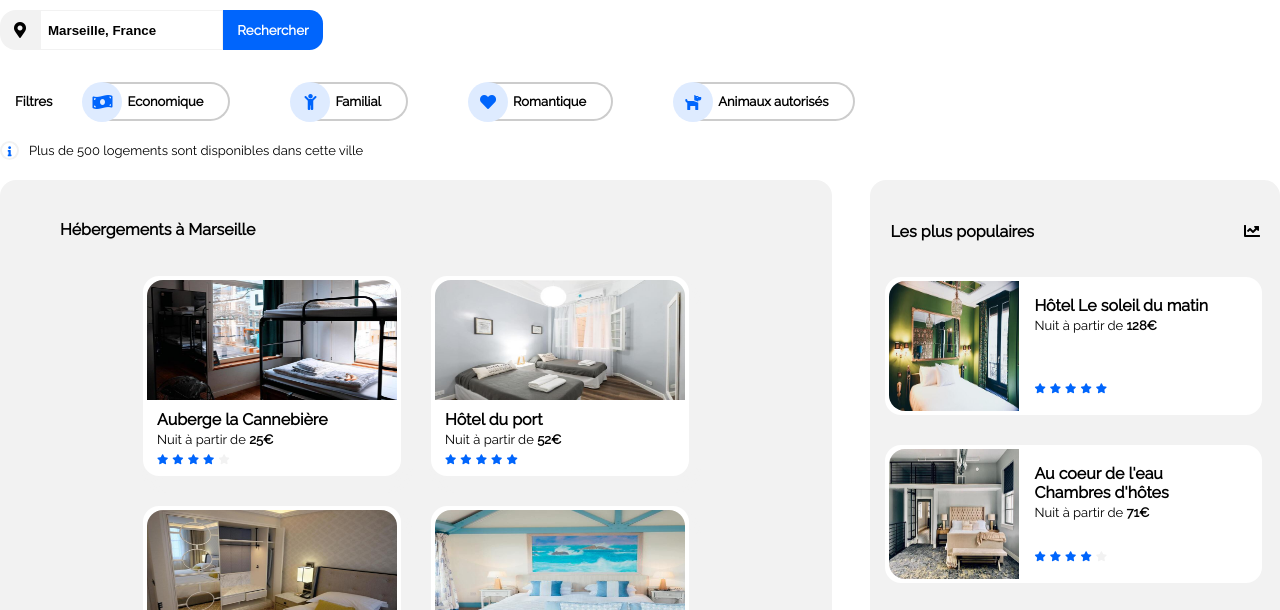
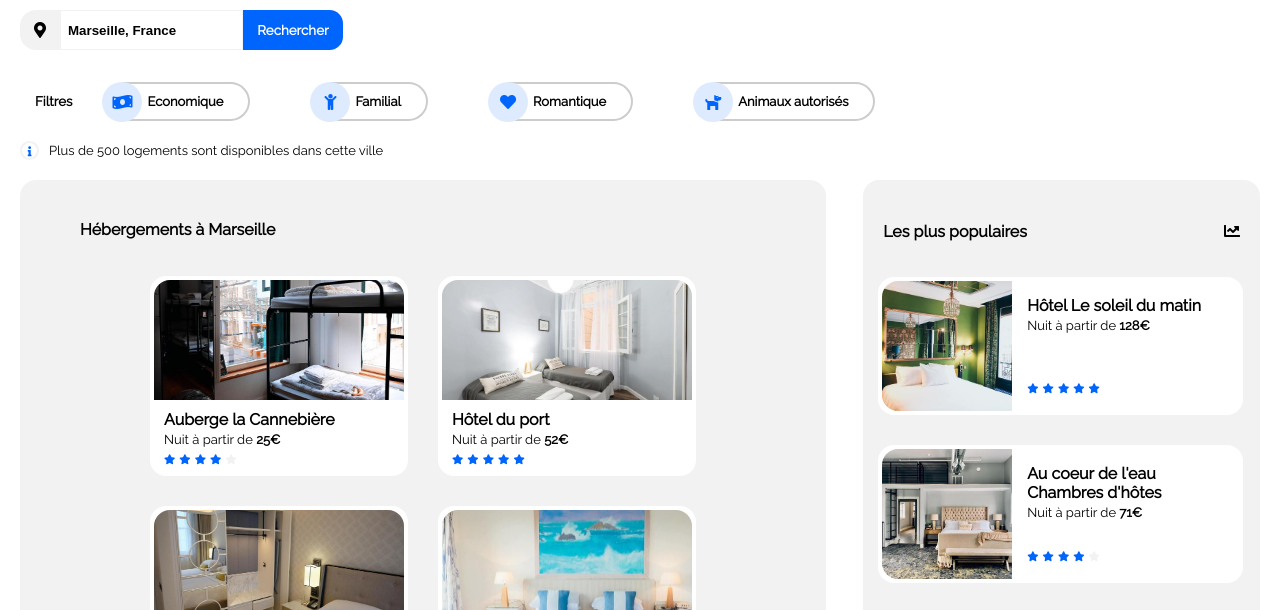
Before and after one commit to AlexMero/AlexisRodrigues_2_06052021, a plain HTML site: page index.html in a window 1280 px wide. Shown: the part 133-743 px from the top of the page. Drawn offline with Linux system fonts and the light colour scheme.

Commit message:
Ajustement Soutenance

```diff
--- a/style.css
+++ b/style.css
@@ -1,6 +1,20 @@
 body {
     font-family: 'Raleway', serif;
     margin: 0px;
+    max-width: 1500px;
+}
+
+@media screen AND (min-width:700px) {
+    body{
+        padding: 0px 20px;
+        width: calc(100% - 40px)
+    }
+}
+
+@media screen AND (min-width:1000px) {
+    body{
+        margin: auto;
+    }
 }
 
 .navbarHeader{
@@ -283,6 +297,7 @@ a{
     height: 120px;
     border-top-left-radius: 1em;
     border-top-right-radius: 1em;
+    object-fit: cover;
 }
 
 #divContainerResultatHebergement a{
@@ -414,6 +429,7 @@ a{
     height: 130px;
     border-top-left-radius: 1em;
     border-bottom-left-radius: 1em;
+    object-fit: cover;
 }
 
 .paddingSpanPopulaire{
@@ -492,6 +508,7 @@ a{
     min-height: 100%;
     min-width: 100%;
     transform: translate(-50%, -50%);
+    object-fit: cover;
 
 }
 .spanResultatActivites{
```
